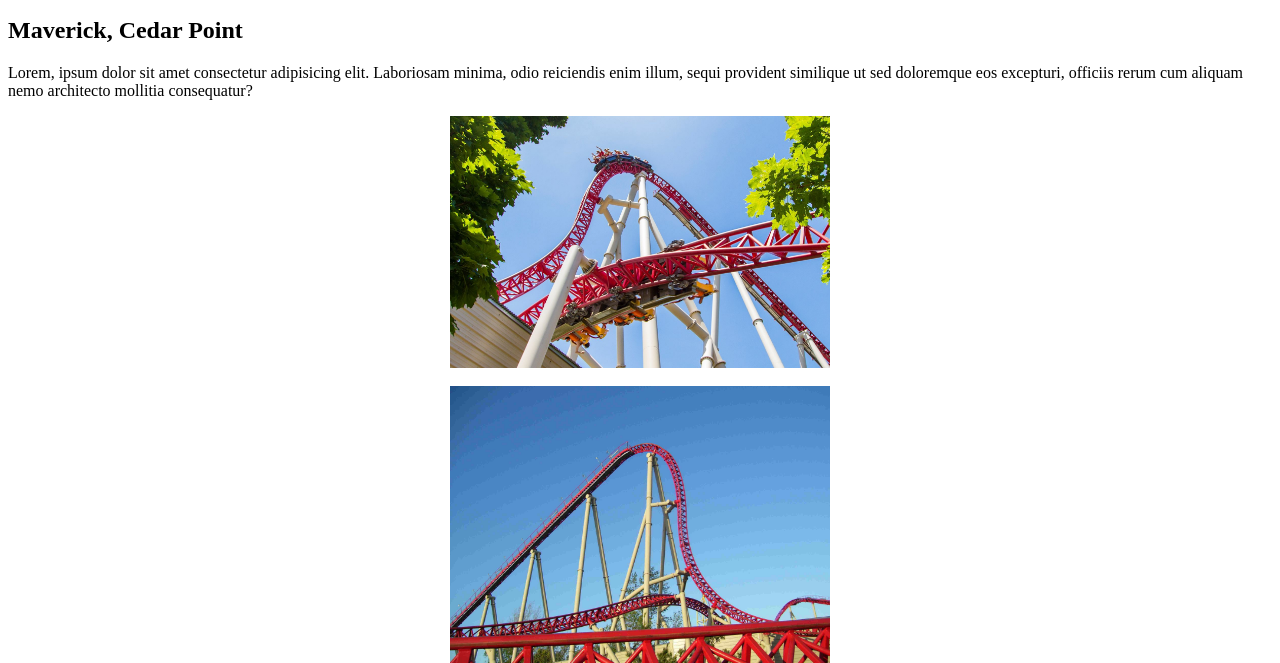
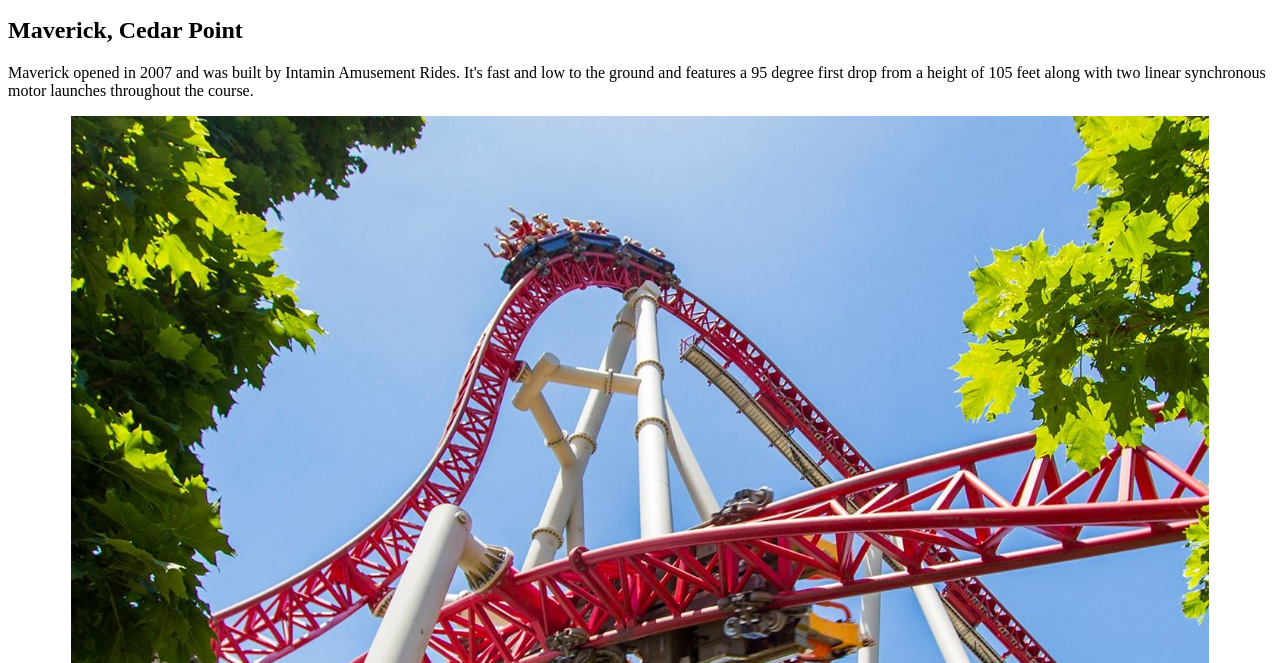
Before and after one commit to LC101-September-2021/assignment-4-html-me-something-mjanks, a website: page index.html in a window 1280 px wide. Shown: the part 137-800 px from the top of the page. Drawn offline with Linux system fonts and the light colour scheme.

Commit message:
added descriptions, removed files

```diff
--- a/index.html
+++ b/index.html
@@ -22,12 +22,13 @@
       </p>
     </header>
     <main>
+      <article>
         <h2>Maverick, Cedar Point</h2>
         <p>
-        Lorem, ipsum dolor sit amet consectetur adipisicing elit. Laboriosam
-        minima, odio reiciendis enim illum, sequi provident similique ut sed
-        doloremque eos excepturi, officiis rerum cum aliquam nemo architecto
-        mollitia consequatur?
+          Maverick opened in 2007 and was built by Intamin Amusement Rides. It's
+          fast and low to the ground and features a 95 degree first drop from a
+          height of 105 feet along with two linear synchronous motor launches
+          throughout the course.
         </p>
         <a href="images/mav1.jpg">
           <img src="images/mav1.jpg" alt="mav1" />
@@ -36,12 +37,13 @@
         <a href="images/mav2.jpg">
           <img src="images/mav2.jpg" alt="mav2" />
         </a>
+      </article>
+      <article>
         <h2>Montu, Busch Gardens</h2>
         <p>
-        Lorem, ipsum dolor sit amet consectetur adipisicing elit. Laboriosam
-        minima, odio reiciendis enim illum, sequi provident similique ut sed
-        doloremque eos excepturi, officiis rerum cum aliquam nemo architecto
-        mollitia consequatur?
+          Operating since 1996, Montu is a B&M (Bolliger & Mabillard) invered
+          coaster meaning guests are seated below the track. It features
+          multiple types of inversions and speeds up to 60 mph.
         </p>
         <a href="images/montu1.jpg">
           <img src="images/montu1.jpg" alt="montu1" />
@@ -50,12 +52,14 @@
         <a href="images/montu2.jpg">
           <img src="images/montu2.jpg" alt="montu2" />
         </a>
+      </article>
+      <article>
         <h2>Steel Vengeance, Cedar Point</h2>
         <p>
-        Lorem, ipsum dolor sit amet consectetur adipisicing elit. Laboriosam
-        minima, odio reiciendis enim illum, sequi provident similique ut sed
-        doloremque eos excepturi, officiis rerum cum aliquam nemo architecto
-        mollitia consequatur?
+          Debuting in 2018 and built by RMC (Rocky Mountain Construction), Steel
+          Vengeance is a retrofit of the old Mean Streak wooden coaster that
+          once stood here. Its steel I-Box track on wooden frame make it a
+          hybrid coaster. Arguably the best coaster on the planet.
         </p>
         <a href="images/sv1.jpg">
           <img src="images/sv1.jpg" alt="sv1" />
@@ -64,12 +68,14 @@
         <a href="images/sv2.jpg">
           <img src="images/sv2.jpg" alt="sv2" />
         </a>
+      </article>
+      <article>
         <h2>Intimidator-305, Kings Dominion</h2>
         <p>
-        Lorem, ipsum dolor sit amet consectetur adipisicing elit. Laboriosam
-        minima, odio reiciendis enim illum, sequi provident similique ut sed
-        doloremque eos excepturi, officiis rerum cum aliquam nemo architecto
-        mollitia consequatur?
+          Opening in 2010, this 300 foot monster reaches speeds of 90 mph and
+          had to be retracked after opening. The turn around out of the first
+          drop was so intense many riders would black out. This ride was built
+          by Intamin.
         </p>
         <a href="images/i305_1.jpg">
           <img src="images/i305_1.jpg" alt="i305_1" />
@@ -78,13 +84,14 @@
         <a href="images/i305_2.jpg">
           <img src="images/i305_2.jpg" alt="i305_2" />
         </a>
+      </article>
+      <article>
         <h2>Millennium Force, Cedar Point</h2>
         <p>
-        Reaching speeds of up to 92&nbspmph and debuted in spring of 2000.
-        Lorem, ipsum dolor sit amet consectetur adipisicing elit. Laboriosam
-        minima, odio reiciendis enim illum, sequi provident similique ut sed
-        doloremque eos excepturi, officiis rerum cum aliquam nemo architecto
-        mollitia consequatur?
+          Opening in 2000, Millennium Force was the first giga coaster (over 300
+          feet tall). Reaching speeds of up to 92 mph and featuring a cable lift
+          system, the first of its kind. Still extremely popular over 20 years
+          after its debut. Develped by Intamin.
         </p>
         <a href="images/mf1.jpg">
           <img src="images/mf1.jpg" alt="mf1" />
@@ -93,12 +100,14 @@
         <a href="images/mf2.jpg">
           <img src="images/mf2.jpg" alt="mf2" />
         </a>
+      </article>
+      <article>
         <h2>Sheikra, Busch Gardens</h2>
         <p>
-        Lorem, ipsum dolor sit amet consectetur adipisicing elit. Laboriosam
-        minima, odio reiciendis enim illum, sequi provident similique ut sed
-        doloremque eos excepturi, officiis rerum cum aliquam nemo architecto
-        mollitia consequatur?
+          Sheikra is a B&M dive machine that opened in 2005. Riders are held
+          suspended at the top of the 200 foot verticle drop for several seconds
+          before diving towards the ground. It also features some water effects
+          towards the end of the course.
         </p>
         <a href="images/sheikra1.jpg">
           <img src="images/sheikra1.jpg" alt="sheikra1" />
@@ -107,12 +116,13 @@
         <a href="images/sheikra2.jpg">
           <img src="images/sheikra2.jpg" alt="sheikra2" />
         </a>
+      </article>
+      <article>
         <h2>Incredible Hulk, Islands of Adventure</h2>
         <p>
-        Lorem, ipsum dolor sit amet consectetur adipisicing elit. Laboriosam
-        minima, odio reiciendis enim illum, sequi provident similique ut sed
-        doloremque eos excepturi, officiis rerum cum aliquam nemo architecto
-        mollitia consequatur?
+          Incredible Hulk opened in 1999 and features a tire propelled launch
+          out of the station and 7 inversions. In 2015 the ride track was
+          replaced to extend the life of this popular attraction.
         </p>
         <a href="images/hulk1.jpg">
           <img src="images/hulk1.jpg" alt="hulk1" />
@@ -121,12 +131,13 @@
         <a href="images/hulk2.jpg">
           <img src="images/hulk2.jpg" alt="hulk2" />
         </a>
+      </article>
+      <article>
         <h2>Hollywood Rip Ride Rockit, Universal Studios</h2>
         <p>
-        Lorem, ipsum dolor sit amet consectetur adipisicing elit. Laboriosam
-        minima, odio reiciendis enim illum, sequi provident similique ut sed
-        doloremque eos excepturi, officiis rerum cum aliquam nemo architecto
-        mollitia consequatur?
+          This coaster has a unique vertical lift hill and several inversions.
+          Operating since 2009, it also has a non inverting loop which is also
+          unique.
         </p>
         <a href="images/rip1.jpg">
           <img src="images/rip1.jpg" alt="rip1" />
@@ -135,12 +146,15 @@
         <a href="images/rip2.jpg">
           <img src="images/rip2.jpg" alt="rip2" />
         </a>
+      </article>
+      <article>
         <h2>Magnum XL-200, Cedar Point</h2>
         <p>
-        Lorem, ipsum dolor sit amet consectetur adipisicing elit. Laboriosam
-        minima, odio reiciendis enim illum, sequi provident similique ut sed
-        doloremque eos excepturi, officiis rerum cum aliquam nemo architecto
-        mollitia consequatur?
+          The original hyper coaster (over 200 feet tall) and fabricated on site
+          by Arrow Dynamics, this coaster started the coaster wars when it
+          opened in 1989. The first of its kind, other parks around the world
+          spent the next 25 years trying to out do one another by building
+          taller, faster, steeper and more extreme. A true classic.
         </p>
         <a href="images/mag1.jpeg">
           <img src="images/mag1.jpeg" alt="mag1" />
@@ -149,7 +163,7 @@
         <a href="images/mag2.jpg">
           <img src="images/mag2.jpg" alt="mag2" />
         </a>
-      <article></article>
+      </article>
     </main>
     <footer>
       <p>Created by Michael Janks &copy 2021</p>
--- a/styles.css
+++ b/styles.css
@@ -12,5 +12,5 @@ img {
   display: block;
   margin-left: auto;
   margin-right: auto;
-  width: 30%;
+  width: 90%;
 }
```
Also changed, not shown: images/blue1.jpg (deleted), images/blue2.jpg (deleted), images/cheetah1.jpeg (deleted), images/cheetah2.jpeg (deleted). Lines whose indentation alone changed are shown as unchanged.
